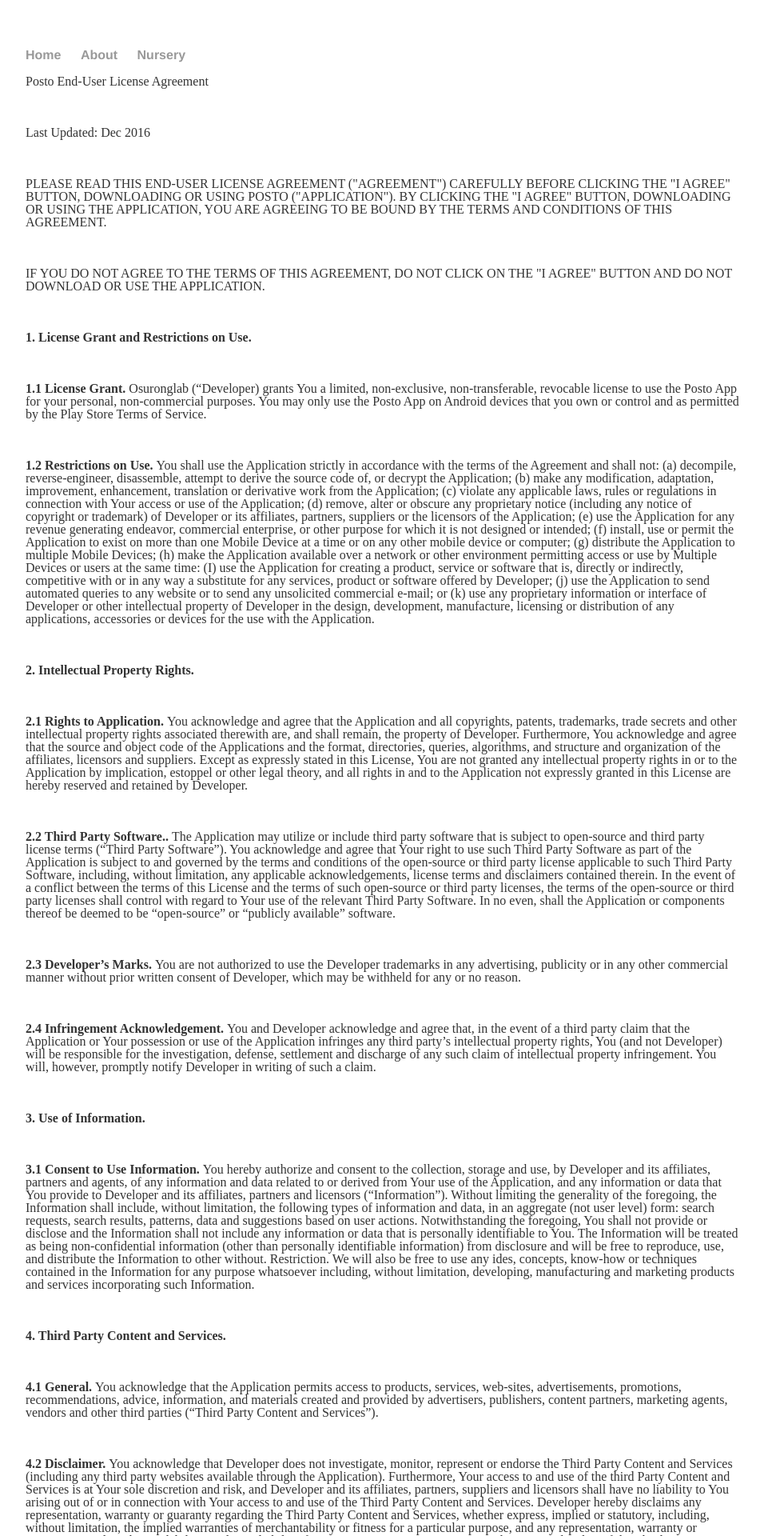
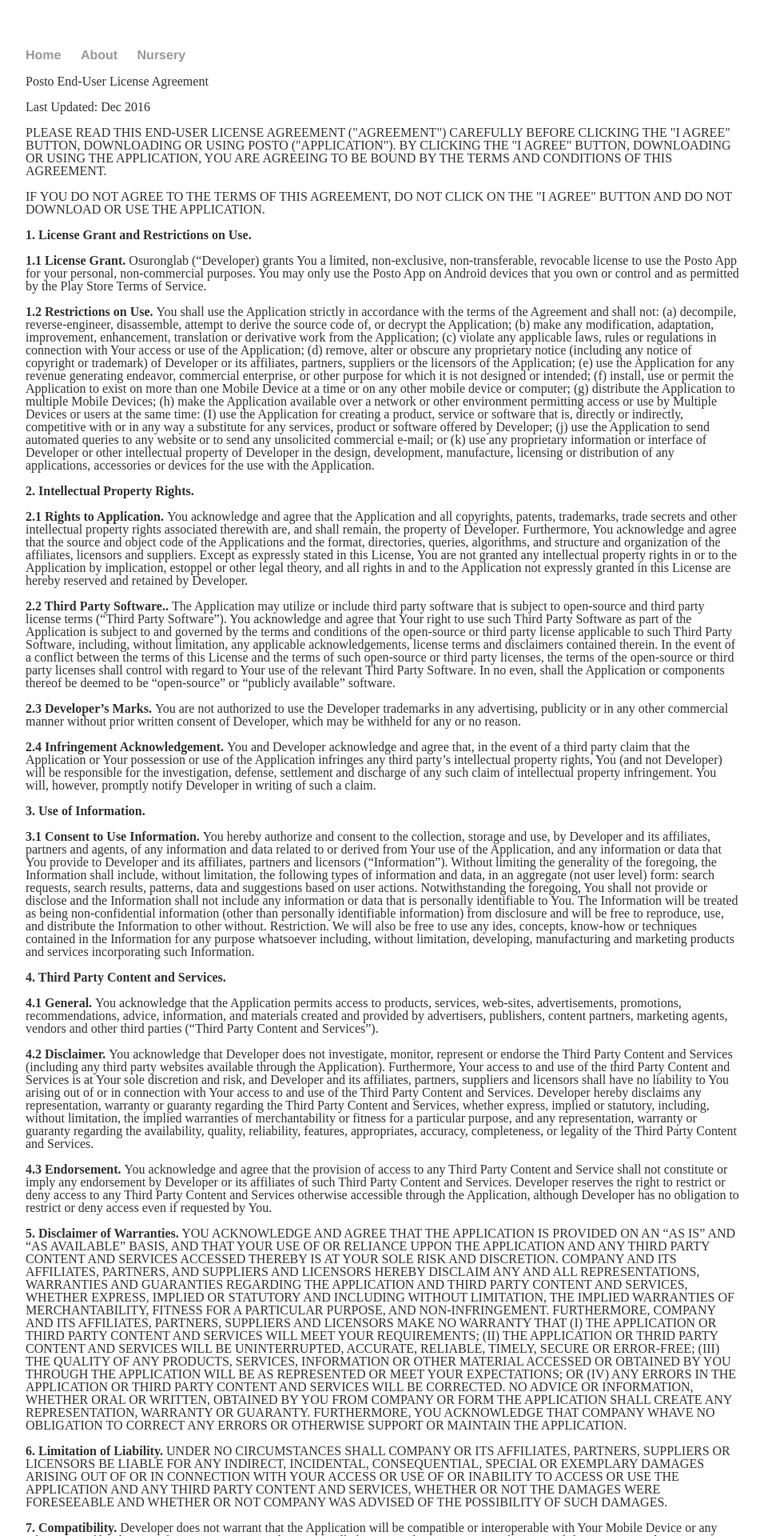
Before and after one commit to osuronglab/osuronglab.github.io, a Jekyll site: the page built from nursery/posto/eula/index.html, in a window 1280 px wide. Shown: the top 1920 px of the page at 80% size, without its empty margins (160-1116 px from the left). Built offline with Jekyll 4.4.1, drawn with Linux system fonts in a browser that asks for light colours; Markdown is read by kramdown in place of the engine named in the settings.

Commit message:
Added line spacing at bottom and updated EULA's spacing
index.html’s are updated to have bottom margin.

EULA is updated so the margin between paragraph is reduce to single
line.

```diff
--- a/index.html
+++ b/index.html
@@ -5,3 +5,4 @@ title: OsurongLab
 <div class="blurb">
 	<h1>OsurongLab</h1>
 </div><!-- /.blurb -->
+<p style="margin-bottom: 0in; line-height: 100%"><br/>
--- a/nursery/index.html
+++ b/nursery/index.html
@@ -6,4 +6,6 @@ title: Nursery
       <h1>Nursery</h1>
       <p>This is the place where idea and project seedlings are grown</p>
       <a href="/nursery/posto">Posto</a>
+      <p></p>
 </div><!-- /.page -->
+<p style="margin-bottom: 0in; line-height: 100%"><br/>
--- a/nursery/posto/eula/index.html
+++ b/nursery/posto/eula/index.html
@@ -21,12 +21,12 @@ title: Posto EULA
 <body lang="en-US" dir="ltr">
 <p style="margin-bottom: 0in; line-height: 100%"><a name="__DdeLink__248_1835734924"></a><a name="__DdeLink__245_1835734924"></a><a name="__DdeLink__236_1835734924"></a><a name="__DdeLink__238_1835734924"></a><a name="__DdeLink__240_1835734924"></a><a name="__DdeLink__964_298892057"></a>
 Posto End-User License Agreement</p>
-<p style="margin-bottom: 0in; line-height: 100%"><br/>
+
 
 </p>
 <p style="margin-bottom: 0in; line-height: 100%">Last Updated: Dec
 2016</p>
-<p style="margin-bottom: 0in; line-height: 100%"><br/>
+
 
 </p>
 <p style="margin-bottom: 0in; text-transform: uppercase; line-height: 100%"><a name="__DdeLink__242_1835734924"></a>
@@ -35,19 +35,19 @@ CAREFULLY BEFORE CLICKING THE &quot;I AGREE&quot; BUTTON, DOWNLOADING
 OR USING POSTO (&quot;APPLICATION&quot;). BY CLICKING THE &quot;I
 AGREE&quot; BUTTON, DOWNLOADING OR USING THE APPLICATION, YOU ARE
 AGREEING TO BE BOUND BY THE TERMS AND CONDITIONS OF THIS AGREEMENT.</p>
-<p style="margin-bottom: 0in; line-height: 100%"><br/>
+
 
 </p>
 <p style="margin-bottom: 0in; text-transform: uppercase; line-height: 100%">
 IF YOU DO NOT AGREE TO THE TERMS OF THIS AGREEMENT, DO NOT CLICK ON
 THE &quot;I AGREE&quot; BUTTON AND DO NOT DOWNLOAD OR USE THE
 APPLICATION.</p>
-<p style="margin-bottom: 0in; line-height: 100%"><br/>
+
 
 </p>
 <p style="margin-bottom: 0in; font-variant: normal; line-height: 100%">
 <b>1. License Grant and Restrictions on Use.</b></p>
-<p style="margin-bottom: 0in; line-height: 100%"><br/>
+
 
 </p>
 <p style="margin-bottom: 0in; font-variant: normal; line-height: 100%">
@@ -56,7 +56,7 @@ grants You a limited, non-exclusive, non-transferable, revocable license to
 use the Posto App for your personal, non-commercial purposes. You may
 only use the Posto App on Android devices that you own or control and
 as permitted by the Play Store Terms of Service.</span></span></span></font></font></font></span></p>
-<p style="margin-bottom: 0in; line-height: 100%"><br/>
+
 
 </p>
 <p style="margin-bottom: 0in; font-variant: normal; line-height: 100%">
@@ -87,12 +87,12 @@ or interface of Developer or other intellectual property of Developer
 in the design, development, manufacture, licensing or distribution of
 any applications, accessories</span> <span style="font-weight: normal">or
 devices for the use with the Application.</span></p>
-<p style="margin-bottom: 0in; line-height: 100%"><br/>
+
 
 </p>
 <p style="margin-bottom: 0in; font-variant: normal; line-height: 100%">
 <b>2. Intellectual Property Rights.</b></p>
-<p style="margin-bottom: 0in; line-height: 100%"><br/>
+
 
 </p>
 <p style="margin-bottom: 0in; font-variant: normal; line-height: 100%">
@@ -109,7 +109,7 @@ intellectual property rights in or to the Application by implication,
 estoppel or other legal theory, and all rights in and to the
 Application not expressly granted in this License are hereby reserved
 and retained by Developer.</span></p>
-<p style="margin-bottom: 0in; line-height: 100%"><br/>
+
 
 </p>
 <p style="margin-bottom: 0in; font-variant: normal; line-height: 100%">
@@ -127,7 +127,7 @@ party licenses, the terms of the open-source or third party licenses
 shall control with regard to Your use of the relevant Third Party
 Software. In no even, shall the Application or components thereof be
 deemed to be “open-source” or “publicly available” software.</span></p>
-<p style="margin-bottom: 0in; line-height: 100%"><br/>
+
 
 </p>
 <p style="margin-bottom: 0in; font-variant: normal; line-height: 100%">
@@ -136,7 +136,7 @@ are not authorized to use the Developer trademarks in any
 advertising, publicity or in any other commercial manner without
 prior written consent of Developer, which may be withheld for any or
 no reason.</span></p>
-<p style="margin-bottom: 0in; line-height: 100%"><br/>
+
 
 </p>
 <p style="margin-bottom: 0in; font-variant: normal; line-height: 100%">
@@ -149,12 +149,12 @@ will be responsible for the investigation, defense, settlement and
 discharge of any such claim of intellectual property infringement.
 You will, however, promptly notify Developer in writing of such a
 claim.</span></p>
-<p style="margin-bottom: 0in; line-height: 100%"><br/>
+
 
 </p>
 <p style="margin-bottom: 0in; font-variant: normal; line-height: 100%">
 <b>3. Use of Information.</b></p>
-<p style="margin-bottom: 0in; line-height: 100%"><br/>
+
 
 </p>
 <p style="margin-bottom: 0in; font-variant: normal; line-height: 100%">
@@ -178,12 +178,12 @@ Restriction. We will also be free to use any ides, concepts, know-how
 or techniques contained in the Information for any purpose whatsoever
 including, without limitation, developing, manufacturing and
 marketing products and services incorporating such Information.</span></p>
-<p style="margin-bottom: 0in; line-height: 100%"><br/>
+
 
 </p>
 <p style="margin-bottom: 0in; font-variant: normal; line-height: 100%">
 <b>4. Third Party Content and Services.</b></p>
-<p style="margin-bottom: 0in; line-height: 100%"><br/>
+
 
 </p>
 <p style="margin-bottom: 0in; font-variant: normal; line-height: 100%">
@@ -193,7 +193,7 @@ advertisements, promotions, recommendations, advice, information, and
 materials created and provided by advertisers, publishers, content
 partners, marketing agents, vendors and other third parties (“Third
 Party Content and Services”).</span></p>
-<p style="margin-bottom: 0in; line-height: 100%"><br/>
+
 
 </p>
 <p style="margin-bottom: 0in; font-variant: normal; line-height: 100%">
@@ -212,7 +212,7 @@ the implied warranties of merchantability or fitness for a particular
 purpose, and any representation, warranty or guaranty regarding the
 availability, quality, reliability, features, appropriates, accuracy,
 completeness, or legality of the Third Party Content and Services.</span></p>
-<p style="margin-bottom: 0in; line-height: 100%"><br/>
+
 
 </p>
 <p style="margin-bottom: 0in; font-variant: normal; line-height: 100%">
@@ -224,7 +224,7 @@ Developer reserves the right to restrict or deny access to any Third
 Party Content and Services otherwise accessible through the
 Application, although Developer has no obligation to restrict or deny
 access even if requested by You.</span></p>
-<p style="margin-bottom: 0in; line-height: 100%"><br/>
+
 
 </p>
 <p style="margin-bottom: 0in; font-variant: normal; line-height: 100%">
@@ -252,7 +252,7 @@ COMPANY OR FORM THE APPLICATION SHALL CREATE ANY REPRESENTATION,
 WARRANTY OR GUARANTY. FURTHERMORE, YOU ACKNOWLEDGE THAT COMPANY WHAVE
 NO OBLIGATION TO CORRECT ANY ERRORS OR OTHERWISE SUPPORT OR MAINTAIN
 THE APPLICATION.</span></p>
-<p style="margin-bottom: 0in; line-height: 100%"><br/>
+
 
 </p>
 <p style="margin-bottom: 0in; font-variant: normal; line-height: 100%">
@@ -264,7 +264,7 @@ YOUR ACCESS OR USE OF OR INABILITY TO ACCESS OR USE THE APPLICATION
 AND ANY THIRD PARTY CONTENT AND SERVICES, WHETHER OR NOT THE DAMAGES
 WERE FORESEEABLE AND WHETHER OR NOT COMPANY WAS ADVISED OF THE
 POSSIBILITY OF SUCH DAMAGES.</span></p>
-<p style="margin-bottom: 0in; line-height: 100%"><br/>
+
 
 </p>
 <p style="margin-bottom: 0in; font-variant: normal; line-height: 100%">
@@ -282,7 +282,7 @@ and agree that Developer and its affiliates, partners, suppliers and
 licensors shall have no liability to You for any losses suffered
 resulting from or arising in connection with compatibility or
 interoperability problems.</span></p>
-<p style="margin-bottom: 0in; line-height: 100%"><br/>
+
 
 </p>
 <p style="margin-bottom: 0in; font-variant: normal; line-height: 100%">
@@ -297,18 +297,18 @@ the following: (I) any product liability claims; (ii) any claim that
 the Application fails to conform to any applicable legal or
 regulatory requirement; and (iii) any claim arising under consumer
 protection or similar legislation.</span></p>
-<p style="margin-bottom: 0in; line-height: 100%"><br/>
+
 
 </p>
 <p style="margin-bottom: 0in; font-variant: normal; line-height: 100%">
 <b>9. Miscellaneous.</b></p>
-<p style="margin-bottom: 0in; line-height: 100%"><br/>
+
 
 </p>
 <p style="margin-bottom: 0in; font-variant: normal; line-height: 100%">
 <b>9.1 Term. </b><span style="font-weight: normal">This License shall
 be effective until terminated.</span></p>
-<p style="margin-bottom: 0in; line-height: 100%"><br/>
+
 
 </p>
 <p style="margin-bottom: 0in; font-variant: normal; line-height: 100%">
@@ -321,7 +321,7 @@ this License and any rights afforded to You hereunder shall terminate
 automatically, without any notice or other action by Developer. Upon
 the termination of this License, You shall cease all use of the
 Application and uninstall the Application.</span></p>
-<p style="margin-bottom: 0in; line-height: 100%"><br/>
+
 
 </p>
 <p style="margin-bottom: 0in; font-variant: normal; line-height: 100%">
@@ -332,5 +332,6 @@ website. You will be deemed to have agreed to any such modification
 or amendment by Your decision to continue using the Application
 following the date in which the modified or amended License is posted
 on the Developer Application EULA</span> <span style="font-weight: normal">website.</span></p>
+<p style="margin-bottom: 0in; line-height: 100%"><br/>
 </body>
 </html>
--- a/nursery/posto/index.html
+++ b/nursery/posto/index.html
@@ -7,3 +7,4 @@ title: Posto
       <p>Handy Poslaju pricing calculator based on weight of parcel.</p>
       <a href="/nursery/posto/eula">EULA</a>
 </div><!-- /.page -->
+<p style="margin-bottom: 0in; line-height: 100%"><br/>
```
